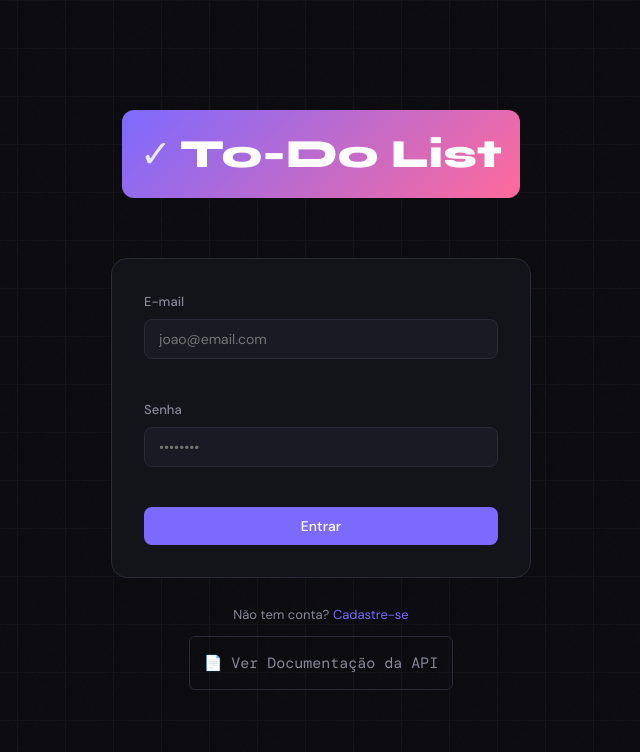
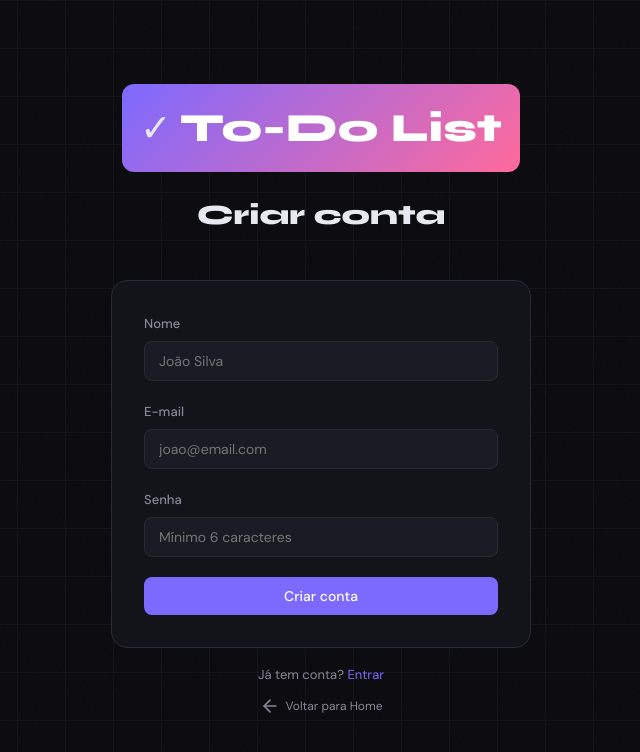
Before and after one commit to MikaelAlvez/PageDocumentationToDoList, a React (Vite) app: page / in a window 1280 px wide. Both pictures are taken after a click on the button "Cadastre-se". Shown: the top 752 px of the page, without its empty margins (319-959 px from the left). Built offline with nearby package versions, Linux system fonts and the light colour scheme.

Commit message:
feat: page Register

```diff
--- a/package.json
+++ b/package.json
@@ -11,7 +11,8 @@
   },
   "dependencies": {
     "react": "^19.2.0",
-    "react-dom": "^19.2.0"
+    "react-dom": "^19.2.0",
+    "react-icons": "^5.5.0"
   },
   "devDependencies": {
     "@eslint/js": "^9.39.1",
--- a/src/App.jsx
+++ b/src/App.jsx
@@ -1,8 +1,8 @@
 import './index.css'
 import { AuthProvider, useAuth } from './contexts/AuthContext'
 import Login from './pages/Login'
+import Register from './pages/Register'
 
-// Import docs components
 import Sidebar from './components/docs/Sidebar'
 import Hero from './components/docs/Hero'
 import AuthSection from './components/docs/Authsection'
@@ -65,6 +65,7 @@ function AppRoutes() {
   const currentPage = user && (page === 'login' || page === 'register') ? 'dashboard' : page
 
   if (currentPage === 'docs')      return <DocsPage onNavigate={navigate} />
+  if (currentPage === 'register')  return <Register onNavigate={navigate} />
   return <Login onNavigate={navigate} />
 }
 
--- /dev/null
+++ b/src/pages/Register.jsx
@@ -0,0 +1,167 @@
+import { useState } from 'react'
+import { useAuth } from '../contexts/AuthContext'
+import Button from '../components/ui/Button'
+import Input from '../components/ui/Input'
+import { FiArrowLeft } from 'react-icons/fi'
+
+export default function Register({ onNavigate }) {
+  const { register } = useAuth()
+  const [form, setForm] = useState({ name: '', email: '', password: '' })
+  const [error, setError] = useState('')
+  const [loading, setLoading] = useState(false)
+
+  const handleSubmit = async (e) => {
+    e.preventDefault()
+    setError('')
+    if (form.password.length < 6) {
+      setError('A senha deve ter pelo menos 6 caracteres')
+      return
+    }
+    setLoading(true)
+    try {
+      await register(form.name, form.email, form.password)
+      onNavigate('dashboard')
+    } catch (err) {
+      setError(err.message)
+    } finally {
+      setLoading(false)
+    }
+  }
+
+  return (
+    <div style={{
+      minHeight: '100vh',
+      display: 'flex',
+      alignItems: 'center',
+      justifyContent: 'center',
+      position: 'relative',
+      zIndex: 1,
+      padding: 24,
+    }}>
+      <div style={{ width: '100%', maxWidth: 420 }}>
+
+        {/* Logo */}
+        <div style={{ textAlign: 'center', marginBottom: 40 }}>
+          <div style={{
+            display: 'inline-flex',
+            alignItems: 'center',
+            gap: 8,
+            background: 'linear-gradient(135deg, var(--accent), var(--accent2))',
+            borderRadius: 12,
+            padding: '10px 18px',
+            marginBottom: 20,
+          }}>
+            <span style={{ fontSize: 38 }}>✓</span>
+            <span style={{
+              fontFamily: "'Syne', sans-serif",
+              fontSize: 40,
+              fontWeight: 800,
+              color: 'white',
+            }}>
+              To-Do List
+            </span>
+          </div>
+          <h1 style={{
+            fontFamily: "'Syne', sans-serif",
+            fontSize: 28,
+            fontWeight: 800,
+            color: 'var(--text)',
+            marginBottom: 8,
+          }}>
+            Criar conta
+          </h1>
+        </div>
+
+        {/* Card */}
+        <div style={{
+          background: 'var(--surface)',
+          border: '1px solid var(--border)',
+          borderRadius: 16,
+          padding: 32,
+          marginBottom: 16,
+        }}>
+          <form onSubmit={handleSubmit} style={{ display: 'flex', flexDirection: 'column', gap: 20 }}>
+            <Input
+              label="Nome"
+              type="text"
+              placeholder="João Silva"
+              value={form.name}
+              onChange={(e) => setForm({ ...form, name: e.target.value })}
+              required
+            />
+            <Input
+              label="E-mail"
+              type="email"
+              placeholder="joao@email.com"
+              value={form.email}
+              onChange={(e) => setForm({ ...form, email: e.target.value })}
+              required
+            />
+            <Input
+              label="Senha"
+              type="password"
+              placeholder="Mínimo 6 caracteres"
+              value={form.password}
+              onChange={(e) => setForm({ ...form, password: e.target.value })}
+              required
+            />
+
+            {error && (
+              <div style={{
+                background: 'rgba(239,68,68,0.08)',
+                border: '1px solid rgba(239,68,68,0.2)',
+                borderRadius: 8,
+                padding: '10px 14px',
+                fontSize: 13,
+                color: 'var(--delete)',
+              }}>
+                {error}
+              </div>
+            )}
+
+            <Button type="submit" loading={loading} fullWidth>
+              Criar conta
+            </Button>
+          </form>
+        </div>
+
+        {/* Links */}
+        <div style={{ display: 'flex', flexDirection: 'column', gap: 10, alignItems: 'center' }}>
+        <p style={{ fontSize: 13, color: 'var(--muted)' }}>
+            Já tem conta?{' '}
+            <button
+            onClick={() => onNavigate('login')}
+            style={{
+                background: 'none',
+                border: 'none',
+                color: 'var(--accent)',
+                cursor: 'pointer',
+                fontSize: 13,
+                fontFamily: "'DM Sans', sans-serif",
+            }}
+            >
+            Entrar
+            </button>
+        </p>
+        <button
+            onClick={() => onNavigate('home')}
+            style={{
+                background: 'none',
+                border: 'none',
+                color: 'var(--muted)',
+                cursor: 'pointer',
+                fontSize: 12,
+                fontFamily: "'DM Sans', sans-serif",
+                display: 'flex',
+                alignItems: 'center',
+                gap: 6,
+            }}
+        >
+            <FiArrowLeft size={20} />
+            Voltar para Home
+        </button>
+        </div>
+      </div>
+    </div>
+  )
+}
```
Also changed, not shown: 1 other file (tests, documents, lock files or other folders).
